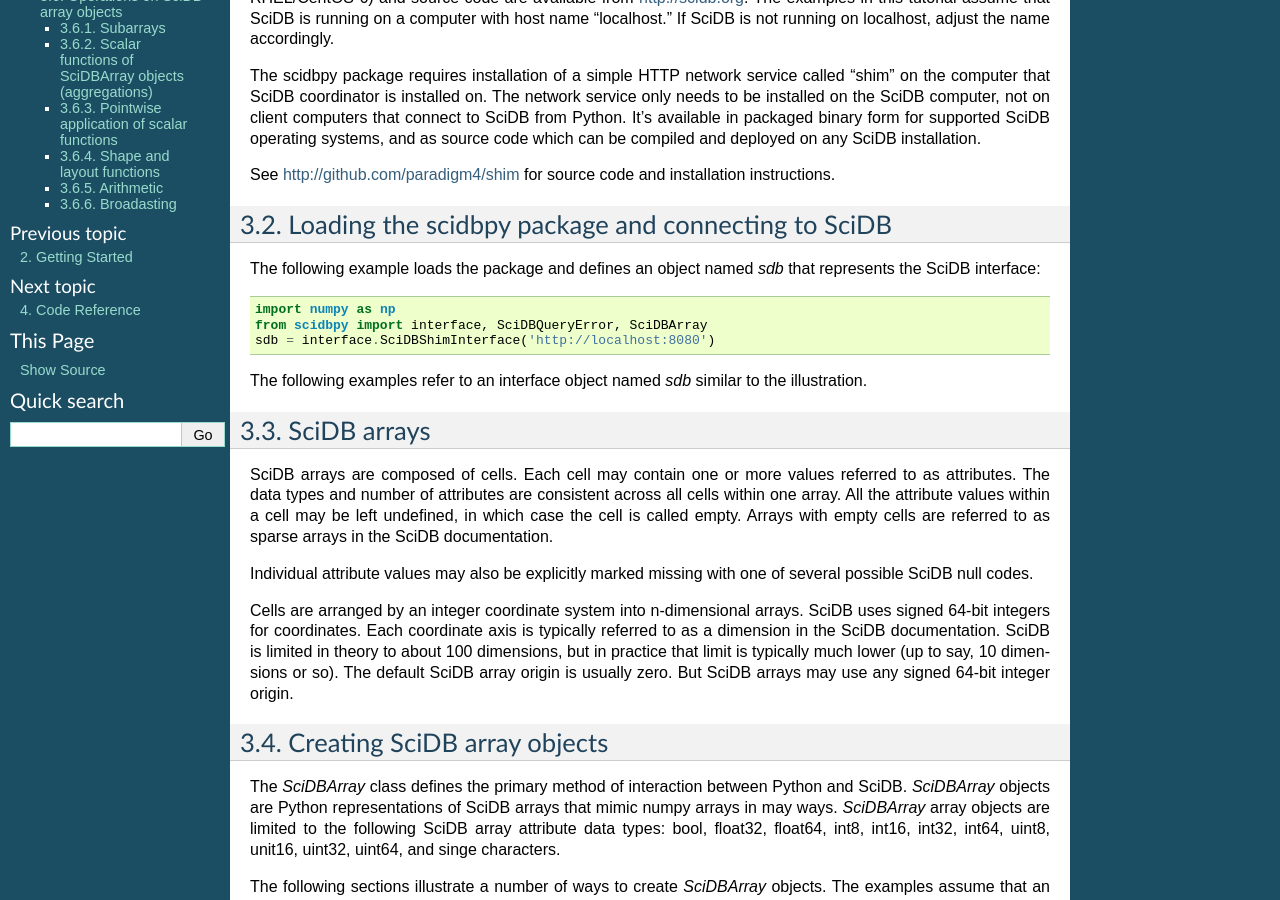
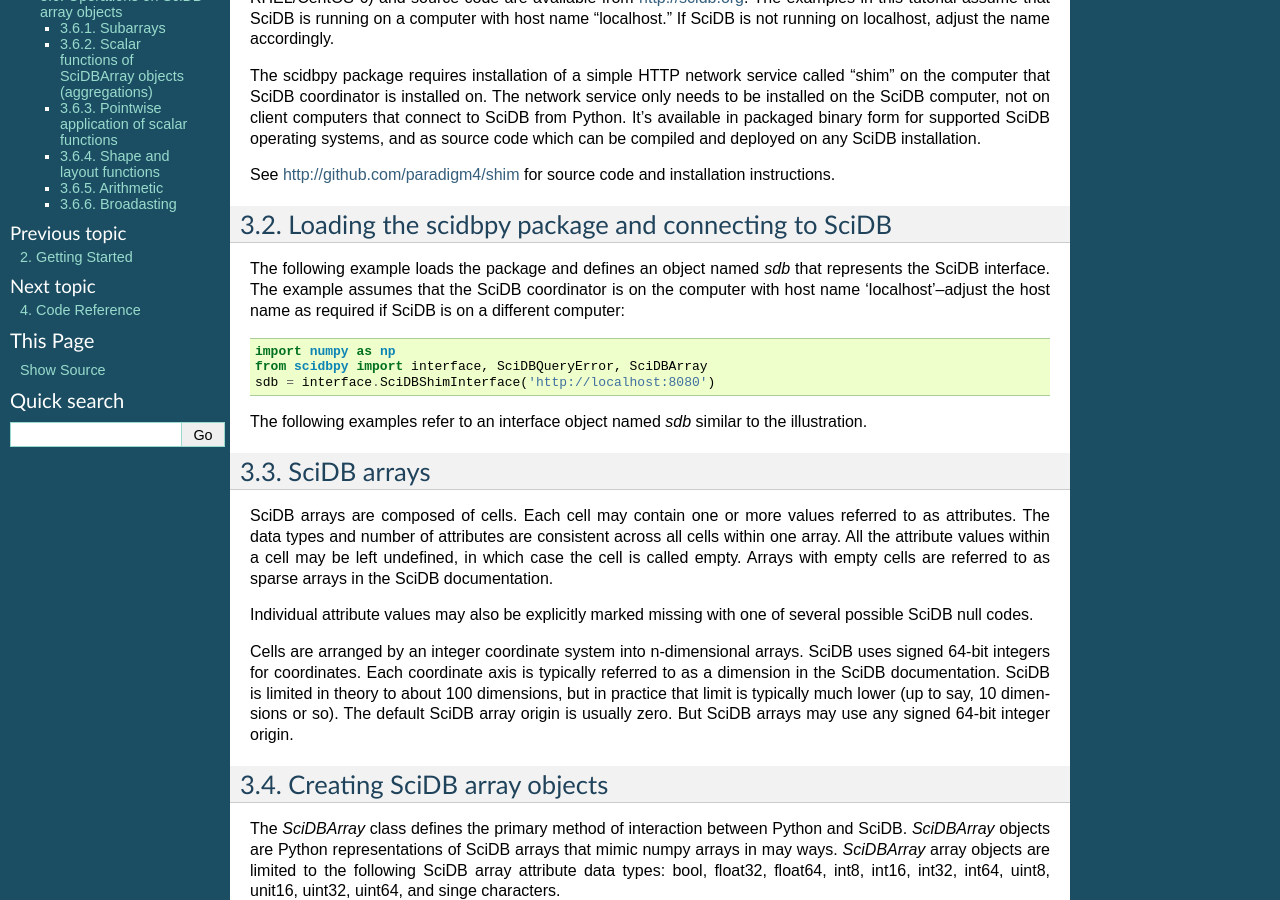
Before and after one commit to rvernica/SciDB-Py, a Sphinx documentation site: the page built from doc/tutorial.rst, in a window 1280 px wide and 900 px high, scrolled down 438 px. Built offline with Sphinx 7.4.7, drawn with Linux system fonts in a browser that asks for light colours; formulas are drawn with MathJax 3.

Commit message:
minor edit

```diff
--- a/doc/tutorial.rst
+++ b/doc/tutorial.rst
@@ -43,7 +43,9 @@ Loading the scidbpy package and connecting to SciDB
 ----
 
 The following example loads the package and defines an object named `sdb`
-that represents the SciDB interface::
+that represents the SciDB interface. The example assumes that the SciDB
+coordinator is on the computer with host name 'localhost'--adjust the
+host name as required if SciDB is on a different computer::
 
   import numpy as np
   from scidbpy import interface, SciDBQueryError, SciDBArray
```
